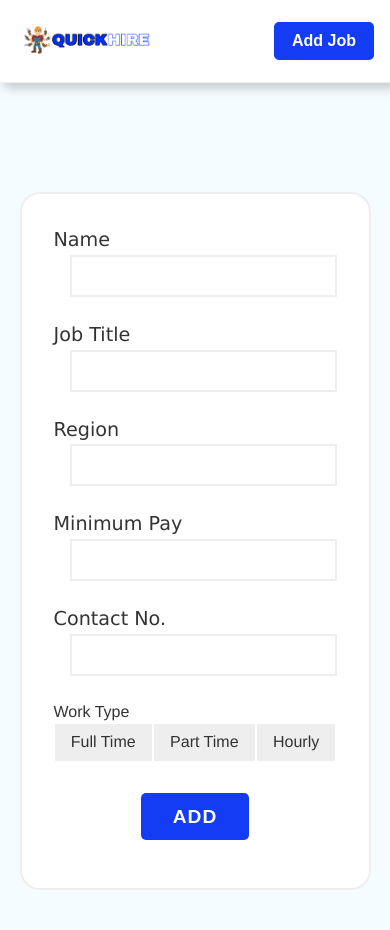
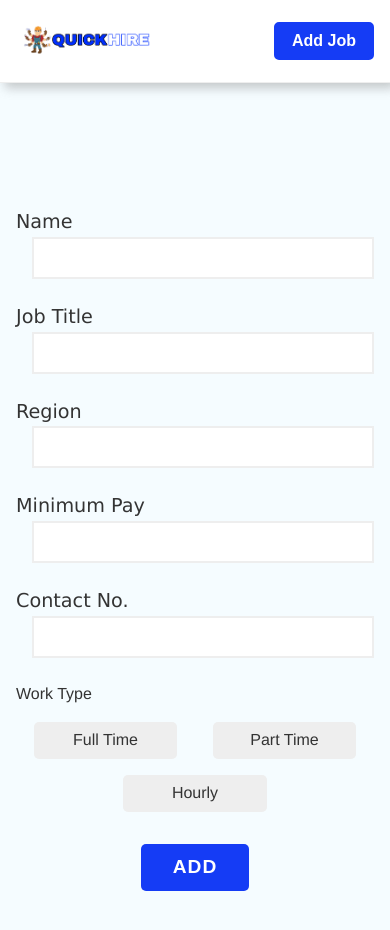
Before and after one commit to coder-pixel/job-listing-website, a React (Create React App) app: page /addpost in a window 390 px wide. Shown: the top 930 px of the page. Built offline with nearby package versions, Linux system fonts and the light colour scheme.

Commit message:
minor css changes

```diff
--- a/src/Components/AddPost.css
+++ b/src/Components/AddPost.css
@@ -8,7 +8,7 @@
     margin-top: 10rem;
 }
 .addPost .addPostForm {
-    width: 90%;
+    width: 100%;
     max-width: 600px;
     height: auto;
     /* background-color: pink; */
@@ -69,9 +69,13 @@
     display: flex;
     justify-content: space-around;
     align-items: center;
+    flex-wrap: wrap;
 }
 .addPostField .jobTypesDiv > div{
+    width: 25%;
+    text-align: center;
     background-color: #eee;
+    border-radius: 5px;
     color: var(--color);
     padding: .4rem 1rem;
     margin: 0;
@@ -101,3 +105,15 @@
 .addPostForm button:hover{
     opacity: .8;
 }
+
+@media screen and (max-width: 600px) {
+    .addPost .addPostForm{
+        padding: 1rem;
+        border: none;
+        background-color: transparent;
+    }
+    .addPostField .jobTypesDiv div{
+        width: 40%;
+        margin-top: 1rem;
+    }
+}
```
